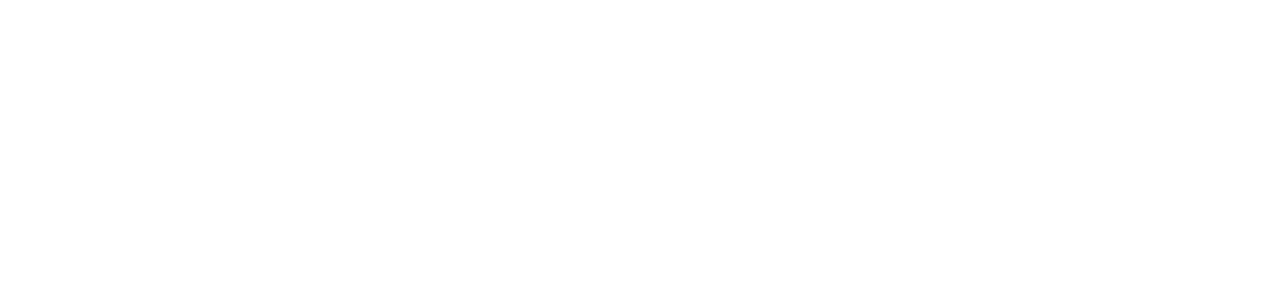
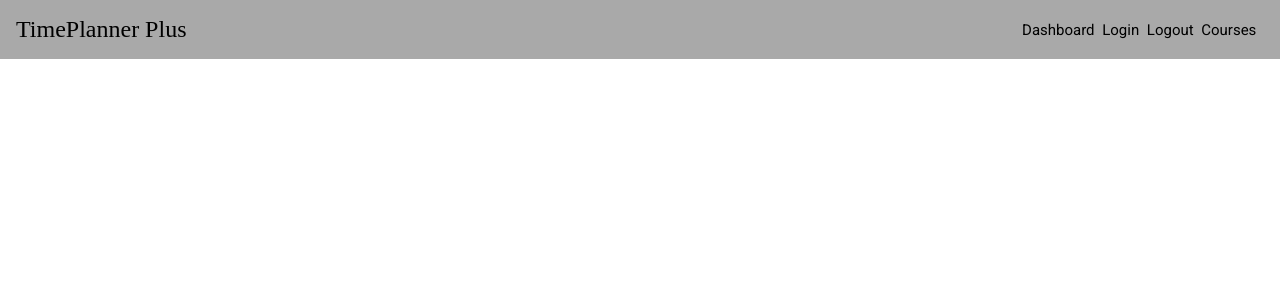
Before and after one commit to KapilbhaiGohil/Timetable_Management_System, a React (Create React App) app in the folder frontend/: page / in a window 1280 px wide. Shown: the top 300 px of the page. Built offline with nearby package versions, Linux system fonts and the light colour scheme.

Commit message:
Nothing Special Some Minor Changes

```diff
--- a/frontend/src/App.js
+++ b/frontend/src/App.js
@@ -1,10 +1,17 @@
 import React from "react";
+import {BrowserRouter as Router,Routes,Route} from "react-router-dom";
+import Navbar from "./Components/Navbar";
 
+import "./Css/App.scss"
+import "./Css/Navbar.scss"
 function App() {
   return (
-    <div className="App">
-
-    </div>
+      <Router>
+        <Navbar/>
+        <Routes>
+          <Route></Route>
+        </Routes>
+      </Router>
   );
 }
 
--- /dev/null
+++ b/frontend/src/Components/Navbar.jsx
@@ -0,0 +1,22 @@
+import React from "react";
+import { Link } from "react-router-dom";
+
+
+function Navbar() {
+    return (
+        <nav className={"Navbar"}>
+            <main>
+                <div className={"heading"}>
+                    <h1>TimePlanner Plus</h1>
+                </div>
+                <div className={"links"}>
+                    <Link to={"/"}>Dashboard</Link>
+                    <Link to={"/login"}>Login</Link>
+                    <Link to={"/logout"}>Logout</Link>
+                    <Link to={"demo"}>Courses</Link>
+                </div>
+            </main>
+        </nav>
+    );
+}
+export default Navbar;
--- /dev/null
+++ b/frontend/src/Css/App.scss
@@ -0,0 +1,10 @@
+@import url('https://fonts.googleapis.com/css2?family=Roboto:ital,wght@0,100;0,300;0,400;0,500;0,700;0,900;1,100;1,300;1,400;1,500;1,700;1,900&display=swap');
+
+*{
+  padding: 0;
+  margin: 0;
+  text-decoration: none;
+  box-sizing: border-box;
+  scroll-behavior: smooth;
+  font-family: "Roboto",sans-serif;
+}
--- /dev/null
+++ b/frontend/src/Css/Navbar.scss
@@ -0,0 +1,29 @@
+.Navbar{
+  background-color: darkgray;
+    >main {
+      display: flex;
+      flex-direction: row;
+      flex-wrap: wrap;
+      align-items: center;
+      justify-content: space-between;
+      width: 100%;
+      height: 50%;
+      padding: 1rem;
+      .links{
+        display: flex;
+        flex-direction: row;
+        width: 20%;
+        justify-content: space-evenly;
+        a{
+          font-size: 15px;
+          font-weight: 400;
+          color: black;
+        }
+      }
+      .heading{
+        h1{
+          font: 24px italic cursive ;
+        }
+      }
+    }
+}
```
Also changed, not shown: frontend/src/Css/info.txt (deleted), 1 other file (tests, documents, lock files or other folders).
